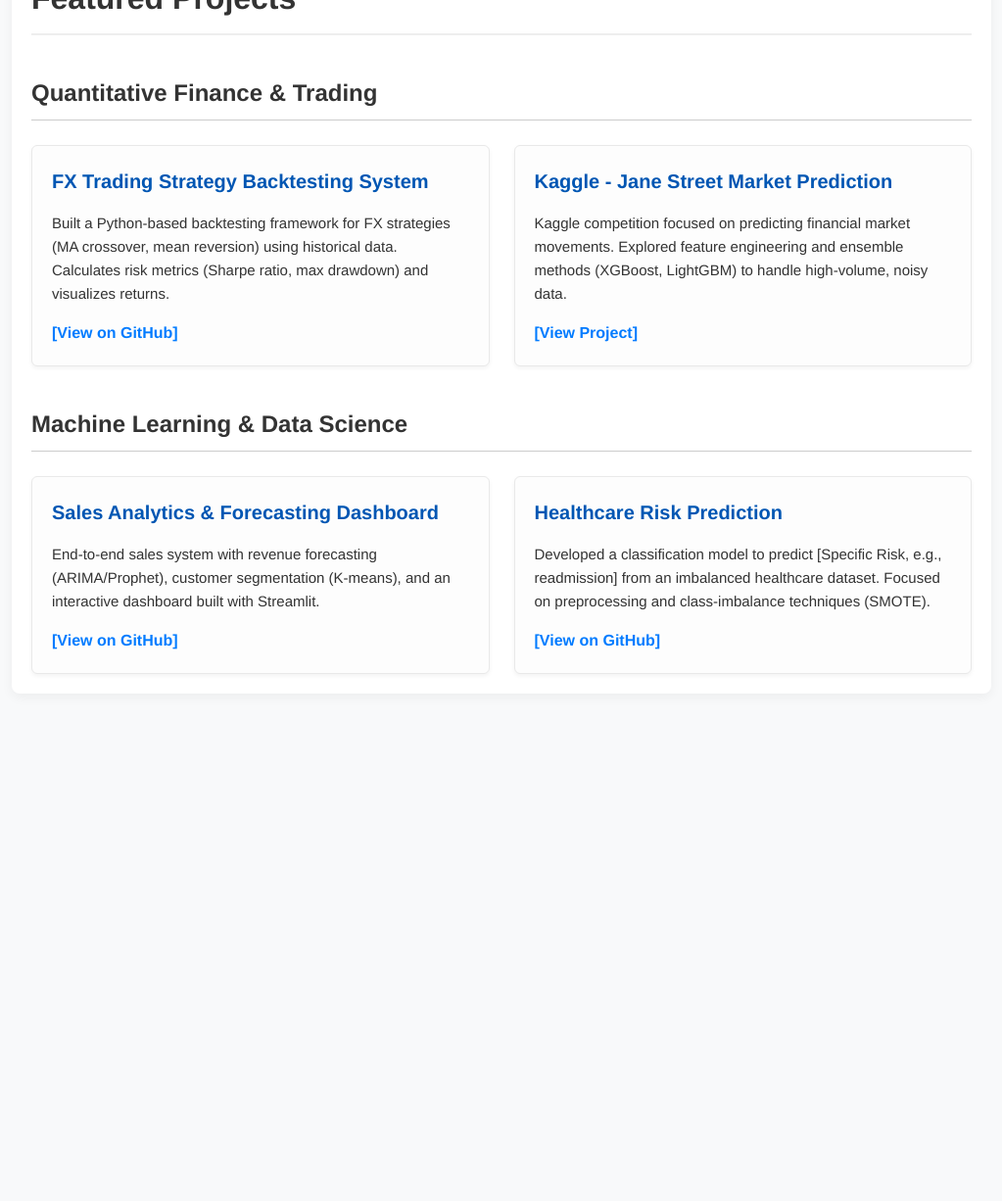
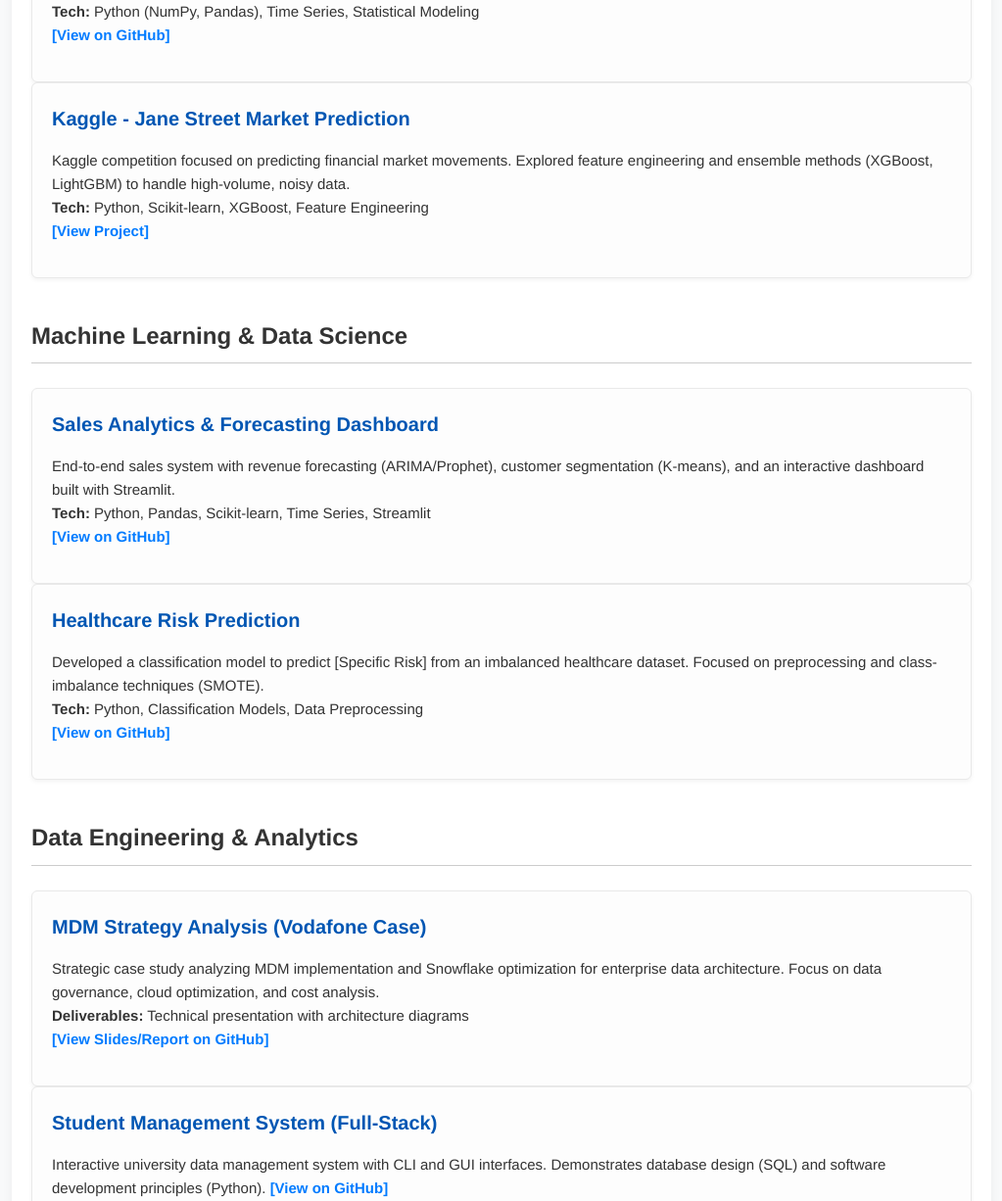
Before and after one commit to suzydon/suzydon.github.io, a plain HTML site: page index.html in a window 1280 px wide. Shown: the part 1554-2780 px from the top of the page at 98% size, without its empty margins (128-1151 px from the left). Before the commit the page ends 2302 px from the top, so only its background shows below. Drawn offline with Linux system fonts and the light colour scheme.

Commit message:
Update index.html

```diff
--- a/index.html
+++ b/index.html
@@ -1,5 +1,5 @@
 <!DOCTYPE html>
-<html lang="en">
+<html>
 <head>
   <meta charset="utf-8">
   <meta name="viewport" content="width=device-width, initial-scale=1.0">
@@ -9,9 +9,7 @@
 
 <body>
   <div id="container">
-
-    <section id="about">
-      <img src="images/profile-pic.jpg" alt="Suzy Tang Profile Picture" class="profile-pic">
+    <div id="main"> <div id="left">
 
         <h1>Suzy Tang</h1>
 
@@ -30,13 +28,12 @@
           Skills: <code>Python</code> &bull; <code>Machine Learning</code> &bull; <code>SQL</code> &bull; <code>Time Series</code> &bull; <code>NLP</code> &bull; <code>Quant Finance</code>
         </div>
 
-      <div class="contact-links">
+        <p class="contact-links">
           <a href="https://github.com/suzydon">GitHub</a> /
           <a href="https://www.linkedin.com/in/suzytang/">LinkedIn</a> /
           <a href="mailto:suzytang5544@gmail.com">Email</a> /
           <a href="https://drive.google.com/file/d/1U02iaNLZKgGZZwefNmaddPn3FAfKhy-3/view?usp=sharing">CV / Resume</a>
-      </div>
-    </section>
+        </p>
 
         <section id="experience">
           <h2>Work Experience</h2>
@@ -73,38 +70,71 @@
               <li>ETL pipelines, sales analytics, dashboards</li>
             </ul>
           </div>
-
-    </section>
-
-    <section id="projects">
+        </section> <section id="projects">
           <h2>Featured Projects</h2>
 
           <h3>Quantitative Finance & Trading</h3>
-      <div class="project-grid">
 
           <div class="project">
             <h4>FX Trading Strategy Backtesting System</h4>
-          <p>Built a Python-based backtesting framework for FX strategies (MA crossover, mean reversion) using historical data. Calculates risk metrics (Sharpe ratio, max drawdown) and visualizes returns.</p>
-          <a href="httpsm://github.com/suzydon/algo-trading-clean">[View on GitHub]</a>
+            <p>
+              Built a Python-based backtesting framework for FX strategies (MA crossover, mean reversion) using historical data. Calculates risk metrics (Sharpe ratio, max drawdown) and visualizes returns.
+              <br><b>Tech:</b> Python (NumPy, Pandas), Time Series, Statistical Modeling
+              <br><a href="https://github.com/suzydon/algo-trading-clean">[View on GitHub]</a>
+            </p>
           </div>
 
           <div class="project">
             <h4>Kaggle - Jane Street Market Prediction</h4>
-          <p>Kaggle competition focused on predicting financial market movements. Explored feature engineering and ensemble methods (XGBoost, LightGBM) to handle high-volume, noisy data.</p>
-          <a href="[Your Kaggle/GitHub Link]">[View Project]</a>
+            <p>
+              Kaggle competition focused on predicting financial market movements. Explored feature engineering and ensemble methods (XGBoost, LightGBM) to handle high-volume, noisy data.
+              <br><b>Tech:</b> Python, Scikit-learn, XGBoost, Feature Engineering
+              <br><a href="[Your Kaggle/GitHub Link]">[View Project]</a>
+            </p>
           </div>
-      </div> <h3>Machine Learning & Data Science</h3>
-      <div class="project-grid">
+
+          <h3>Machine Learning & Data Science</h3>
 
           <div class="project">
             <h4>Sales Analytics & Forecasting Dashboard</h4>
-          <p>End-to-end sales system with revenue forecasting (ARIMA/Prophet), customer segmentation (K-means), and an interactive dashboard built with Streamlit.</p>
-          <a href="httpsm://github.com/suzydon/sales-analytics-dashboard">[View on GitHub]</a>
+            <p>
+              End-to-end sales system with revenue forecasting (ARIMA/Prophet), customer segmentation (K-means), and an interactive dashboard built with Streamlit.
+              <br><b>Tech:</b> Python, Pandas, Scikit-learn, Time Series, Streamlit
+              <br><a href="https://github.com/suzydon/sales-analytics-dashboard">[View on GitHub]</a>
+              </p>
           </div>
 
           <div class="project">
             <h4>Healthcare Risk Prediction</h4>
-          <p>Developed a classification model to predict [Specific Risk, e.g., readmission] from an imbalanced healthcare dataset. Focused on preprocessing and class-imbalance techniques (SMOTE).</p>
-          <a href="httpsm://github.com/suzydon/healthcare">[View on GitHub]</a>
+            <p>
+              Developed a classification model to predict [Specific Risk] from an imbalanced healthcare dataset. Focused on preprocessing and class-imbalance techniques (SMOTE).
+              <br><b>Tech:</b> Python, Classification Models, Data Preprocessing
+              <br><a href="https://github.com/suzydon/healthcare">[View on GitHub]</a>
+            </p>
           </div>
+
+          <h3>Data Engineering & Analytics</h3>
+
+          <div class="project">
+            <h4>MDM Strategy Analysis (Vodafone Case)</h4>
+            <p>
+              Strategic case study analyzing MDM implementation and Snowflake optimization for enterprise data architecture. Focus on data governance, cloud optimization, and cost analysis.
+              <br><b>Deliverables:</b> Technical presentation with architecture diagrams
+              <br><a href="https://github.com/suzydon/MDM-Strategy-Vodafone-Case-Study">[View Slides/Report on GitHub]</a>
+            </p>
           </div>
+
+          <div class="project">
+            <h4>Student Management System (Full-Stack)</h4>
+            <p>
+              Interactive university data management system with CLI and GUI interfaces. Demonstrates database design (SQL) and software development principles (Python).
+              <a href="https://github.com/suzydon/FSD_code_ninjas">[View on GitHub]</a>
+            </p>
+          </div>
+
+        </section> </div> <div id="right">
+        <img src="images/profile-pic.jpg" alt="Suzy Tang Profile Picture">
+      </div>
+
+    </div> </div> </body>
+</html>
```
Lines whose indentation alone changed are shown as unchanged.
